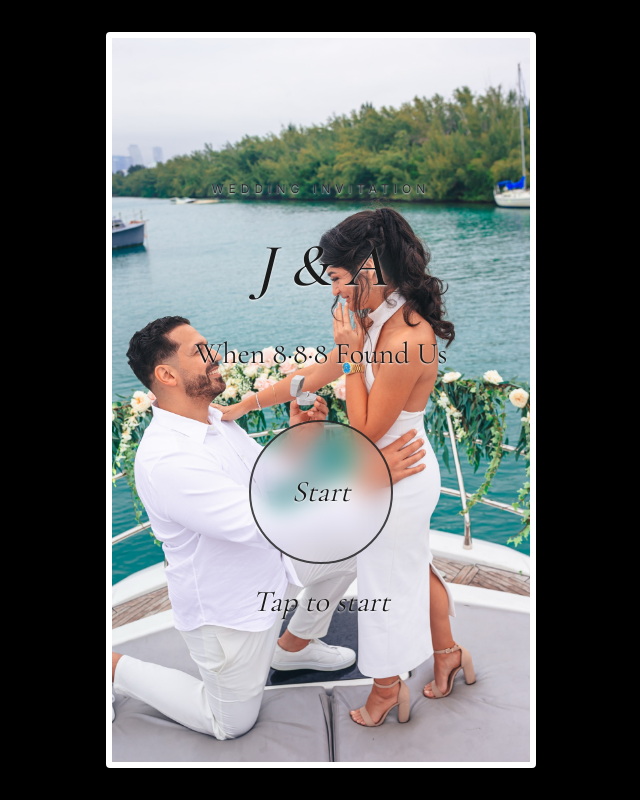
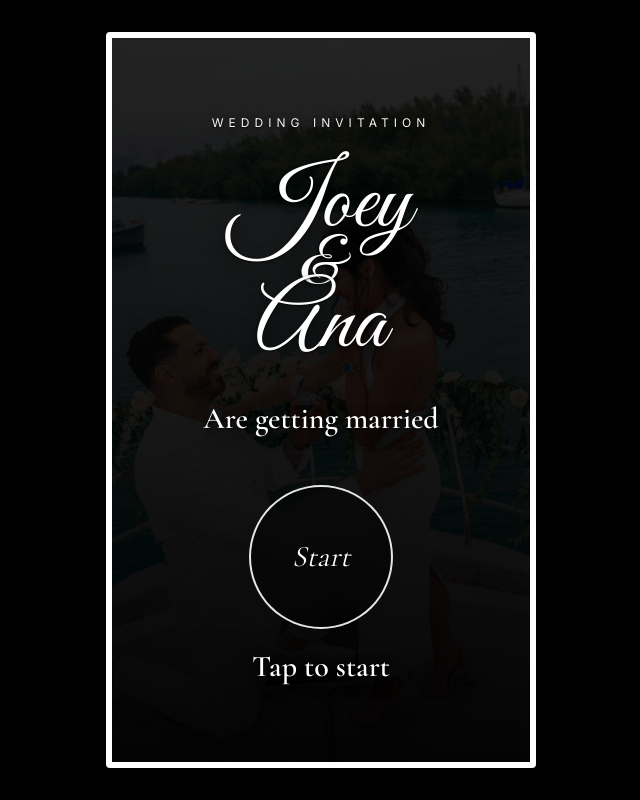
Before and after one commit to jnrahme/wedding, a Next.js app: page / in a window 1280 px wide. Shown: the whole page, without its empty margins (319-959 px from the left). Built offline with nearby package versions, Linux system fonts and the light colour scheme.

Commit message:
Improve invitation contrast and frame styling

```diff
--- a/app/globals.css
+++ b/app/globals.css
@@ -22,9 +22,9 @@ body {
   min-height: 100vh;
   overflow-x: hidden;
   background:
-    radial-gradient(circle at 20% 0%, rgba(26, 26, 26, 0.16), transparent 32rem),
+    radial-gradient(circle at 20% 0%, rgba(255, 255, 255, 0.1), transparent 32rem),
     linear-gradient(135deg, #080807 0%, #0f201c 48%, #080807 100%);
-  color: #1a1a1a;
+  color: #ffffff;
   font-family: var(--font-body), system-ui, sans-serif;
 }
 
@@ -37,37 +37,37 @@ textarea {
 }
 
 ::selection {
-  background: rgba(26, 26, 26, 0.3);
-  color: #1a1a1a;
+  background: rgba(255, 255, 255, 0.3);
+  color: #ffffff;
 }
 
 .fine-border {
-  border: 1px solid rgba(26, 26, 26, 0.36);
+  border: 1px solid rgba(255, 255, 255, 0.36);
 }
 
 .gold-text {
-  color: #1a1a1a;
+  color: #ffffff;
 }
 
 .invitation-copy {
-  color: #1a1a1a;
+  color: #ffffff;
   text-shadow:
-    0 1px 2px rgba(255, 255, 255, 0.92),
-    0 10px 26px rgba(255, 255, 255, 0.72);
+    0 1px 2px rgba(0, 0, 0, 0.72),
+    0 6px 16px rgba(0, 0, 0, 0.5);
 }
 
 .invitation-copy-soft {
-  color: #2c2c2c;
+  color: #f5f5f5;
   text-shadow:
-    0 1px 2px rgba(255, 255, 255, 0.92),
-    0 8px 20px rgba(255, 255, 255, 0.72);
+    0 1px 2px rgba(0, 0, 0, 0.72),
+    0 5px 14px rgba(0, 0, 0, 0.46);
 }
 
 .glass-panel {
   background:
-    linear-gradient(135deg, rgba(255, 255, 255, 0.12), rgba(255, 255, 255, 0.04)),
-    rgba(255, 255, 255, 0.38);
-  border: 1px solid rgba(26, 26, 26, 0.28);
+    linear-gradient(135deg, rgba(255, 255, 255, 0.09), rgba(255, 255, 255, 0.02)),
+    rgba(8, 8, 7, 0.54);
+  border: 1px solid rgba(255, 255, 255, 0.28);
   box-shadow: 0 24px 80px rgba(0, 0, 0, 0.28);
   backdrop-filter: blur(18px);
 }
@@ -88,22 +88,22 @@ textarea {
   content: '';
   height: 1px;
   flex: 1;
-  background: linear-gradient(90deg, transparent, rgba(26, 26, 26, 0.72), transparent);
+  background: linear-gradient(90deg, transparent, rgba(255, 255, 255, 0.72), transparent);
 }
 
 .field {
   width: 100%;
-  border: 1px solid rgba(26, 26, 26, 0.32);
-  background: rgba(255, 255, 255, 0.5);
-  color: #1a1a1a;
+  border: 1px solid rgba(255, 255, 255, 0.32);
+  background: rgba(8, 8, 7, 0.32);
+  color: #ffffff;
   outline: none;
   border-radius: 0.5rem;
   padding: 0.85rem 1rem;
 }
 
 .field:focus {
-  border-color: rgba(44, 44, 44, 0.88);
-  box-shadow: 0 0 0 3px rgba(26, 26, 26, 0.16);
+  border-color: rgba(255, 255, 255, 0.88);
+  box-shadow: 0 0 0 3px rgba(255, 255, 255, 0.16);
 }
 
 @media (prefers-reduced-motion: reduce) {
--- a/app/layout.tsx
+++ b/app/layout.tsx
@@ -1,5 +1,5 @@
 import type { Metadata, Viewport } from 'next';
-import { Cormorant_Garamond, Inter } from 'next/font/google';
+import { Cormorant_Garamond, Great_Vibes, Inter } from 'next/font/google';
 import './globals.css';
 import { wedding } from '@/config/wedding';
 
@@ -12,6 +12,13 @@ const display = Cormorant_Garamond({
 const body = Inter({
   subsets: ['latin'],
   variable: '--font-body',
+  display: 'swap',
+});
+
+const script = Great_Vibes({
+  subsets: ['latin'],
+  variable: '--font-script',
+  weight: '400',
   display: 'swap',
 });
 
@@ -56,7 +63,7 @@ export default function RootLayout({
   children: React.ReactNode;
 }>) {
   return (
-    <html lang="en" className={`${display.variable} ${body.variable}`}>
+    <html lang="en" className={`${display.variable} ${body.variable} ${script.variable}`}>
       <body>{children}</body>
     </html>
   );
--- a/components/Countdown.tsx
+++ b/components/Countdown.tsx
@@ -58,7 +58,7 @@ export function Countdown({ compact = false }: CountdownProps) {
         <h2 className="invitation-copy font-display text-5xl">Until {wedding.date.display}</h2>
         <div className="mt-8 grid grid-cols-2 gap-3">
           {units.map(([label, value]) => (
-            <div key={label} className="rounded-md border border-gold/30 bg-white/42 p-4">
+            <div key={label} className="rounded-md border border-gold/30 bg-black/40 p-4">
               <p className="font-display text-4xl text-gold">{isMounted ? String(value).padStart(2, '0') : '--'}</p>
               <p className="mt-1 text-[0.65rem] uppercase tracking-[0.2em] text-champagne/76">{label}</p>
             </div>
--- a/components/InvitationBox.tsx
+++ b/components/InvitationBox.tsx
@@ -40,12 +40,12 @@ export function InvitationBox({ openExternalRsvp }: InvitationBoxProps) {
         eyebrow: '',
         content: (
           <div className="text-center">
-            <h1 className="invitation-copy font-display text-[4.25rem] font-medium italic leading-[0.9]">
+            <h1 className="invitation-copy font-script text-[5.8rem] leading-[0.75]">
               Joey
-              <span className="block text-[0.72em] italic">&</span>
+              <span className="block text-[0.72em]">&</span>
               Ana
             </h1>
-            <p className="invitation-copy mt-8 font-display text-2xl">Are getting married</p>
+            <p className="invitation-copy mt-10 font-display text-2xl font-semibold">Are getting married</p>
           </div>
         ),
       },
@@ -105,7 +105,7 @@ export function InvitationBox({ openExternalRsvp }: InvitationBoxProps) {
             <p className="invitation-copy-soft mt-6 text-lg leading-8">{wedding.details.adultsOnly}</p>
             <div className="mt-8 grid gap-3">
               {wedding.schedule.map((item) => (
-                <div key={`${item.time}-${item.label}`} className="rounded-md border border-gold/30 bg-white/42 px-4 py-3">
+                <div key={`${item.time}-${item.label}`} className="rounded-md border border-gold/30 bg-black/40 px-4 py-3">
                   <p className="text-xs uppercase tracking-[0.24em] text-gold">{item.time}</p>
                   <p className="mt-1 text-champagne">{item.label}</p>
                 </div>
@@ -139,7 +139,7 @@ export function InvitationBox({ openExternalRsvp }: InvitationBoxProps) {
               href={wedding.travelUrl}
               target="_blank"
               rel="noreferrer"
-              className="mt-8 inline-flex items-center justify-center gap-2 rounded-full border border-gold/60 bg-white/44 px-6 py-3 text-xs font-semibold uppercase tracking-[0.2em] text-gold"
+              className="mt-8 inline-flex items-center justify-center gap-2 rounded-full border border-gold/60 bg-black/40 px-6 py-3 text-xs font-semibold uppercase tracking-[0.2em] text-gold"
             >
               Travel & Accommodation
               <ExternalLink size={15} aria-hidden="true" />
@@ -157,7 +157,7 @@ export function InvitationBox({ openExternalRsvp }: InvitationBoxProps) {
             <h2 className="invitation-copy text-center font-display text-5xl">FAQ</h2>
             <div className="mt-7 space-y-4 text-left">
               {wedding.faq.map((item) => (
-                <div key={item.question} className="rounded-md border border-gold/24 bg-white/42 p-4">
+                <div key={item.question} className="rounded-md border border-gold/25 bg-black/40 p-4">
                   <h3 className="font-semibold text-champagne">{item.question}</h3>
                   <p className="mt-2 text-sm leading-6 text-champagne/80">{item.answer}</p>
                 </div>
@@ -205,11 +205,10 @@ export function InvitationBox({ openExternalRsvp }: InvitationBoxProps) {
                 fill
                 sizes="(max-width: 640px) 100vw, 430px"
                 priority={index < 2}
-                className="object-cover opacity-72"
+                className="object-cover opacity-70"
               />
-              <div className="absolute inset-0 bg-white/34" />
-              <div className="absolute inset-0 bg-gradient-to-b from-white/28 via-white/44 to-white/66" />
-              <div className="absolute inset-x-8 top-[28%] h-[42%] rounded-full bg-white/48 blur-3xl" />
+              <div className="absolute inset-0 bg-black/70" />
+              <div className="absolute inset-0 bg-gradient-to-b from-black/30 via-black/55 to-black/90" />
               <div className="relative z-10 flex h-full flex-col px-7 pb-20 pt-16">
                 {slide.eyebrow ? (
                   <p className="invitation-copy-soft text-center font-display text-2xl">{slide.eyebrow}</p>
@@ -232,7 +231,7 @@ export function InvitationBox({ openExternalRsvp }: InvitationBoxProps) {
               key={slide.id}
               type="button"
               onClick={() => goToSlide(index)}
-              className={`size-1.5 rounded-full transition ${index === activeSlide ? 'bg-ivory' : 'bg-ivory/35'}`}
+              className={`size-1.5 rounded-full transition ${index === activeSlide ? 'bg-ivory' : 'bg-ivory/40'}`}
               aria-label={`Go to invitation page ${index + 1}`}
             />
           ))}
--- a/components/MusicPlayer.tsx
+++ b/components/MusicPlayer.tsx
@@ -96,7 +96,7 @@ export function MusicPlayer({ enabled, compact = false }: MusicPlayerProps) {
           type="button"
           onClick={togglePlay}
           disabled={!wedding.musicFileUrl || hasAudioError}
-          className="flex size-10 items-center justify-center rounded-full bg-white/30 text-gold transition hover:bg-white/50 focus:outline-none focus:ring-4 focus:ring-gold/30 disabled:cursor-not-allowed disabled:opacity-50"
+          className="flex size-10 items-center justify-center rounded-full bg-black/30 text-gold transition hover:bg-black/50 focus:outline-none focus:ring-4 focus:ring-gold/30 disabled:cursor-not-allowed disabled:opacity-50"
           aria-label={label}
           title={hasAudioError ? 'Music file unavailable' : label}
         >
--- a/components/OpeningScreen.tsx
+++ b/components/OpeningScreen.tsx
@@ -25,31 +25,32 @@ export function OpeningScreen({ onOpen }: OpeningScreenProps) {
           fill
           priority
           sizes="(max-width: 640px) 100vw, 430px"
-          className="object-cover opacity-72"
+          className="object-cover opacity-70"
         />
-        <div className="absolute inset-0 bg-white/34" />
-        <div className="absolute inset-0 bg-gradient-to-b from-white/28 via-white/44 to-white/62" />
-        <div className="absolute inset-x-10 top-1/4 h-1/2 rounded-full bg-white/46 blur-3xl" />
+        <div className="absolute inset-0 bg-black/70" />
+        <div className="absolute inset-0 bg-gradient-to-b from-black/30 via-black/55 to-black/90" />
         <motion.div
           className="relative z-10 mx-auto flex h-full max-w-sm flex-col items-center justify-center px-6"
           initial={prefersReducedMotion ? false : { opacity: 0, y: 18 }}
           animate={{ opacity: 1, y: 0 }}
           transition={{ duration: 1.1, ease: [0.22, 1, 0.36, 1] }}
         >
-          <p className="invitation-copy-soft mb-8 text-xs uppercase tracking-[0.42em]">Wedding Invitation</p>
-          <h1 className="invitation-copy font-display text-6xl font-medium italic leading-tight">
-            {wedding.couple.monogram}
+          <p className="invitation-copy-soft mb-10 text-xs uppercase tracking-[0.42em]">Wedding Invitation</p>
+          <h1 className="invitation-copy font-script text-[5.8rem] leading-[0.75]">
+            Joey
+            <span className="block text-[0.72em]">&</span>
+            Ana
           </h1>
-          <p className="invitation-copy mt-8 font-display text-3xl">{wedding.tagline}</p>
+          <p className="invitation-copy mt-10 font-display text-3xl font-semibold">Are getting married</p>
           <button
             type="button"
             onClick={onOpen}
-            className="invitation-copy mt-12 flex size-36 items-center justify-center rounded-full border-2 border-gold/80 bg-white/42 px-7 py-4 font-display text-3xl italic backdrop-blur-md transition hover:bg-white/56 focus:outline-none focus:ring-4 focus:ring-gold/30"
+            className="invitation-copy mt-12 flex size-36 items-center justify-center rounded-full border-2 border-ivory/90 bg-black/40 px-7 py-4 font-display text-3xl italic backdrop-blur-md transition hover:bg-black/60 focus:outline-none focus:ring-4 focus:ring-ivory/30"
           >
             Start
             <span className="sr-only"> Open Invitation</span>
           </button>
-          <p className="invitation-copy mt-5 font-display text-3xl italic">Tap to start</p>
+          <p className="invitation-copy mt-5 font-display text-3xl font-semibold">Tap to start</p>
         </motion.div>
       </div>
     </motion.section>
--- a/components/RSVP.tsx
+++ b/components/RSVP.tsx
@@ -34,7 +34,7 @@ export function RSVP({ openExternalRsvp, compact = false }: RSVPProps) {
         <button
           type="button"
           onClick={openExternalRsvp}
-          className="mt-7 inline-flex items-center justify-center gap-2 rounded-full border border-gold/60 bg-white/44 px-8 py-4 text-sm font-semibold uppercase tracking-[0.22em] text-gold"
+          className="mt-7 inline-flex items-center justify-center gap-2 rounded-full border border-gold/60 bg-black/40 px-8 py-4 text-sm font-semibold uppercase tracking-[0.22em] text-gold"
         >
           RSVP
           <ExternalLink size={17} aria-hidden="true" />
```
Also changed, not shown: tailwind.config.ts (+5 -4 lines).
